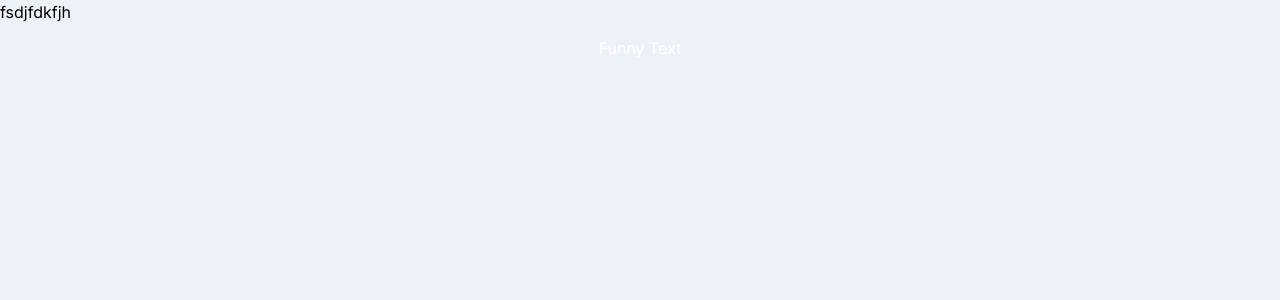
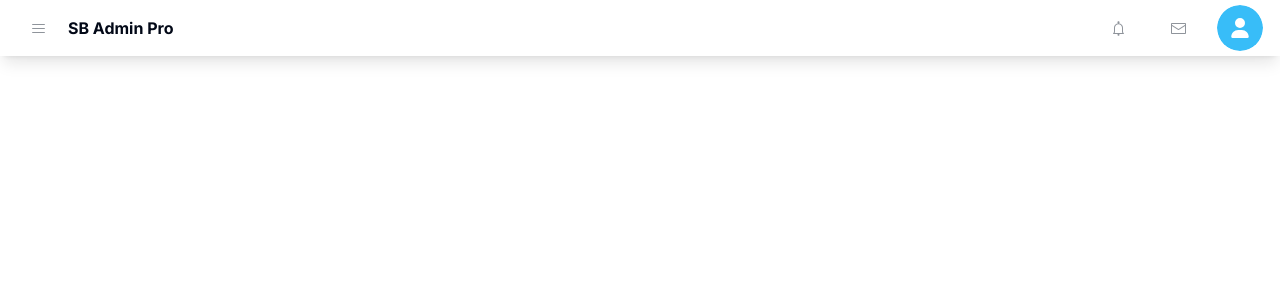
Before and after one commit to 0xe0b69e/psi-proj-2, a Next.js app: page / in a window 1280 px wide. Shown: the top 300 px of the page. Built offline with nearby package versions, Linux system fonts and the light colour scheme.

Commit message:
Progress

```diff
--- a/app/globals.css
+++ b/app/globals.css
@@ -2,40 +2,75 @@
   @tailwind components;
   @tailwind utilities;
 
-@layer utilities
-{
-  .bg-funnyGradient
-  {
-    background-color: #0061f2;
-    background-image: linear-gradient(135deg, #0061f2, rgba(105, 0, 199, .8));
+  @layer base {
+    :root {
+      --background: 0 0% 100%;
+      --foreground: 222.2 84% 4.9%;
+
+      --card: 0 0% 100%;
+      --card-foreground: 222.2 84% 4.9%;
+
+      --popover: 0 0% 100%;
+      --popover-foreground: 222.2 84% 4.9%;
+
+      --primary: 222.2 47.4% 11.2%;
+      --primary-foreground: 210 40% 98%;
+
+      --secondary: 210 40% 96.1%;
+      --secondary-foreground: 222.2 47.4% 11.2%;
+
+      --muted: 210 40% 96.1%;
+      --muted-foreground: 215.4 16.3% 46.9%;
+
+      --accent: 210 40% 96.1%;
+      --accent-foreground: 222.2 47.4% 11.2%;
+
+      --destructive: 0 84.2% 60.2%;
+      --destructive-foreground: 210 40% 98%;
+
+      --border: 214.3 31.8% 91.4%;
+      --input: 214.3 31.8% 91.4%;
+      --ring: 222.2 84% 4.9%;
+
+      --radius: 0.5rem;
     }
 
-  .svg-border-rounded svg
-  {
-    position: absolute;
-    bottom:   0;
-    left:     0;
-    height:   3rem;
-    width:    100%;
+    .dark {
+      --background: 222.2 84% 4.9%;
+      --foreground: 210 40% 98%;
+
+      --card: 222.2 84% 4.9%;
+      --card-foreground: 210 40% 98%;
+
+      --popover: 222.2 84% 4.9%;
+      --popover-foreground: 210 40% 98%;
+
+      --primary: 210 40% 98%;
+      --primary-foreground: 222.2 47.4% 11.2%;
+
+      --secondary: 217.2 32.6% 17.5%;
+      --secondary-foreground: 210 40% 98%;
+
+      --muted: 217.2 32.6% 17.5%;
+      --muted-foreground: 215 20.2% 65.1%;
+
+      --accent: 217.2 32.6% 17.5%;
+      --accent-foreground: 210 40% 98%;
+
+      --destructive: 0 62.8% 30.6%;
+      --destructive-foreground: 210 40% 98%;
+
+      --border: 217.2 32.6% 17.5%;
+      --input: 217.2 32.6% 17.5%;
+      --ring: 212.7 26.8% 83.9%;
     }
   }
 
-body, html, :root
-{
-  @apply bg-background w-screen h-screen
+  @layer base {
+    * {
+      @apply border-border;
     }
-
-article, aside, figcaption, figure, footer, header, hgroup, main, nav, section
-{
-  @apply block
+    body {
+      @apply bg-background text-foreground;
     }
-
-svg
-{
-  @apply overflow-hidden
   }
-
-img, svg
-{
-  @apply align-middle
-}
--- a/app/page.js
+++ b/app/page.js
@@ -6,15 +6,7 @@ export default async function Page()
 {
   return (
     <>
-      <Navbar/>
-      {/*<header className="text-white bg-slate-800 relative py-32 bg-funnyGradient">
-        <span>
-          <div className="text-white">
-
-          </div>
-        </span>
-      </header>*/}
-      <p className="animate-fadeInFromBottom">fsdjfdkfjh</p>
+      <Navbar />
     </>
   )
 }
--- a/components/navbar.js
+++ b/components/navbar.js
@@ -1,40 +1,34 @@
 "use client";
 
-import { useEffect, useState } from "react";
+import { BellIcon, EnvelopeClosedIcon, HamburgerMenuIcon } from "@radix-ui/react-icons";
+import { cn } from "@/lib/utils";
+import Link from "next/link";
+import UserAvatar from "@/components/user-avatar";
 
 export default function Navbar()
 {
-  const [isOnTop, setIsOnTop] = useState(true);
-
-  useEffect(() =>
-  {
-    const handleScroll = () =>
-    {
-      if (window.scrollY > 0)
-      {
-        setIsOnTop(false);
-      }
-      else
-      {
-        setIsOnTop(true);
-      }
-    }
-
-    window.addEventListener("scroll", handleScroll);
-
-    return () =>
-    {
-      window.removeEventListener("scroll", handleScroll);
-    }
-  }, []);
-
   return (
-    <nav
-      className="lg:bg-transparent bg-slate-800 transition-colors fixed h-24 flex items-center justify-center w-full text-white z-50"
-    >
-      <div className="flex flex-row space-x-2">
-        <a className="no-underline text-white" href="https://j3rzy.dev/">Funny Text</a>
+    <nav className="fixed w-full flex justify-between px-4 py-4 items-center bg-background-foreground h-14 shadow-lg">
+      <div className="flex flex-row h-full items-center space-x-2">
+        <Icon><HamburgerMenuIcon/></Icon>
+        <Link href="#" className="font-bold">SB Admin Pro</Link>
+      </div>
+      <div className="flex flex-row-reverse h-full items-center space-x-4">
+        <UserAvatar className="ml-4" src="" alt="@me"/>
+        <Icon><EnvelopeClosedIcon/></Icon>
+        <Icon><BellIcon/></Icon>
       </div>
     </nav>
   )
 }
+
+function Icon( { children } ) {
+  return (
+    <span className={cn(
+      "hover:bg-gray-300/75 w-11 h-11 rounded-full transition-all items-center justify-center inline-flex ring-gray-300 active:ring-4",
+      "cursor-pointer text-gray-800/50 duration-300"
+    )}>
+      {children}
+    </span>
+  );
+}
--- /dev/null
+++ b/components/ui/avatar.jsx
@@ -0,0 +1,35 @@
+"use client"
+
+import * as React from "react"
+import * as AvatarPrimitive from "@radix-ui/react-avatar"
+
+import { cn } from "@/lib/utils"
+
+const Avatar = React.forwardRef(({ className, ...props }, ref) => (
+  <AvatarPrimitive.Root
+    ref={ref}
+    className={cn("relative flex h-10 w-10 shrink-0 overflow-hidden rounded-full", className)}
+    {...props} />
+))
+Avatar.displayName = AvatarPrimitive.Root.displayName
+
+const AvatarImage = React.forwardRef(({ className, ...props }, ref) => (
+  <AvatarPrimitive.Image
+    ref={ref}
+    className={cn("aspect-square h-full w-full", className)}
+    {...props} />
+))
+AvatarImage.displayName = AvatarPrimitive.Image.displayName
+
+const AvatarFallback = React.forwardRef(({ className, ...props }, ref) => (
+  <AvatarPrimitive.Fallback
+    ref={ref}
+    className={cn(
+      "flex h-full w-full items-center justify-center rounded-full bg-muted",
+      className
+    )}
+    {...props} />
+))
+AvatarFallback.displayName = AvatarPrimitive.Fallback.displayName
+
+export { Avatar, AvatarImage, AvatarFallback }
--- /dev/null
+++ b/components/user-avatar.js
@@ -0,0 +1,19 @@
+"use client";
+
+import { Avatar, AvatarFallback, AvatarImage } from "@/components/ui/avatar";
+import { FaUser } from "react-icons/fa6";
+import { cn } from "@/lib/utils";
+
+export default function UserAvatar( { className, ...props } ) {
+  return (
+    <Avatar className={cn(
+      "transition-all border-[1px] border-background ring-gray-300 hover:border-gray-300 active:ring-4 w-12 h-12 text-white",
+      className
+    )}>
+      <AvatarImage {...props} />
+      <AvatarFallback className="bg-sky-400">
+        <FaUser className="w-5 h-5"/>
+      </AvatarFallback>
+    </Avatar>
+  );
+}
--- a/lib/utils.js
+++ b/lib/utils.js
@@ -1,4 +1,6 @@
-import { clsx } from "clsx";
-import { twMerge } from "tailwind-merge";
+import { clsx } from "clsx"
+import { twMerge } from "tailwind-merge"
 
-export const cn = ( ...inputs ) => twMerge(clsx(inputs));
+export function cn(...inputs) {
+  return twMerge(clsx(inputs))
+}
--- a/tailwind.config.js
+++ b/tailwind.config.js
@@ -1,34 +1,77 @@
 /** @type {import('tailwindcss').Config} */
 module.exports = {
+  darkMode: ["class"],
   content: [
-    "./pages/**/*.{js,ts,jsx,tsx,mdx}",
-    "./components/**/*.{js,ts,jsx,tsx,mdx}",
-    "./app/**/*.{js,ts,jsx,tsx,mdx}",
+    './pages/**/*.{js,jsx}',
+    './components/**/*.{js,jsx}',
+    './app/**/*.{js,jsx}',
+    './src/**/*.{js,jsx}',
   ],
+  prefix: "",
   theme: {
+    container: {
+      center: true,
+      padding: "2rem",
+      screens: {
+        "2xl": "1400px",
+      },
+    },
     extend: {
+      colors: {
+        border: "hsl(var(--border))",
+        input: "hsl(var(--input))",
+        ring: "hsl(var(--ring))",
+        background: "hsl(var(--background))",
+        foreground: "hsl(var(--foreground))",
+        primary: {
+          DEFAULT: "hsl(var(--primary))",
+          foreground: "hsl(var(--primary-foreground))",
+        },
+        secondary: {
+          DEFAULT: "hsl(var(--secondary))",
+          foreground: "hsl(var(--secondary-foreground))",
+        },
+        destructive: {
+          DEFAULT: "hsl(var(--destructive))",
+          foreground: "hsl(var(--destructive-foreground))",
+        },
+        muted: {
+          DEFAULT: "hsl(var(--muted))",
+          foreground: "hsl(var(--muted-foreground))",
+        },
+        accent: {
+          DEFAULT: "hsl(var(--accent))",
+          foreground: "hsl(var(--accent-foreground))",
+        },
+        popover: {
+          DEFAULT: "hsl(var(--popover))",
+          foreground: "hsl(var(--popover-foreground))",
+        },
+        card: {
+          DEFAULT: "hsl(var(--card))",
+          foreground: "hsl(var(--card-foreground))",
+        },
+      },
+      borderRadius: {
+        lg: "var(--radius)",
+        md: "calc(var(--radius) - 2px)",
+        sm: "calc(var(--radius) - 4px)",
+      },
       keyframes: {
-        fadeInFromBottom: {
-          "0%": {
-            opacity: 0,
-            transform: "translateY(20px)"
-          },
-          "100%": {
-            opacity: 1,
-            transform: "translateY(0)"
-          }
-        }
+        "accordion-down": {
+          from: { height: "0" },
+          to: { height: "var(--radix-accordion-content-height)" },
+        },
+        "accordion-up": {
+          from: { height: "var(--radix-accordion-content-height)" },
+          to: { height: "0" },
+        },
       },
       animation: {
-        fadeInFromBottom: "fadeInFromBottom 1s ease-out"
-      }
+        "accordion-down": "accordion-down 0.2s ease-out",
+        "accordion-up": "accordion-up 0.2s ease-out",
+      },
     },
-    colors: {
-      ...require("tailwindcss/colors"),
-      background: {
-        DEFAULT: "#edf2f9"
-      },
-    }
   },
-  plugins: [],
-};
+  plugins: [require("tailwindcss-animate")],
+}
```
Also changed, not shown: package.json (+6 -1 lines), components.json (added), 1 other file (tests, documents, lock files or other folders). Lines whose indentation alone changed are shown as unchanged.
